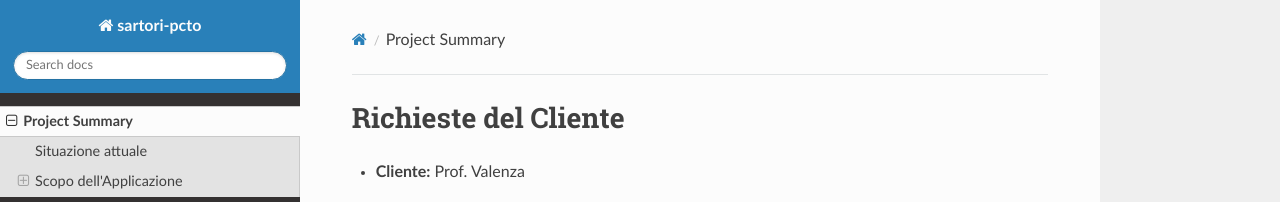
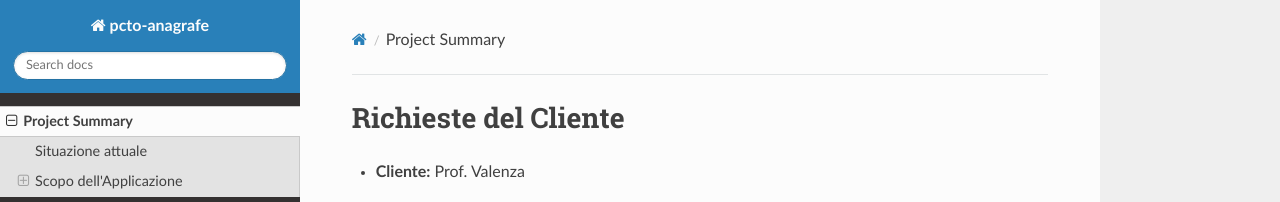
Before and after one commit to SartoRiccardo/pcto-anagrafe, an MkDocs documentation site: the page built from docs/customer_requests.md, in a window 1280 px wide. Shown: the top 202 px of the page. Built offline with MkDocs 1.6.1, drawn with Linux system fonts in a browser that asks for light colours; nearby versions of some CDN libraries.

Commit message:
Update mkdocs.yml

```diff
--- a/mkdocs.yml
+++ b/mkdocs.yml
@@ -1,4 +1,4 @@
-site_name: sartori-pcto
+site_name: pcto-anagrafe
 
 nav:
     - 'Project Summary': 'customer_requests.md'
```
